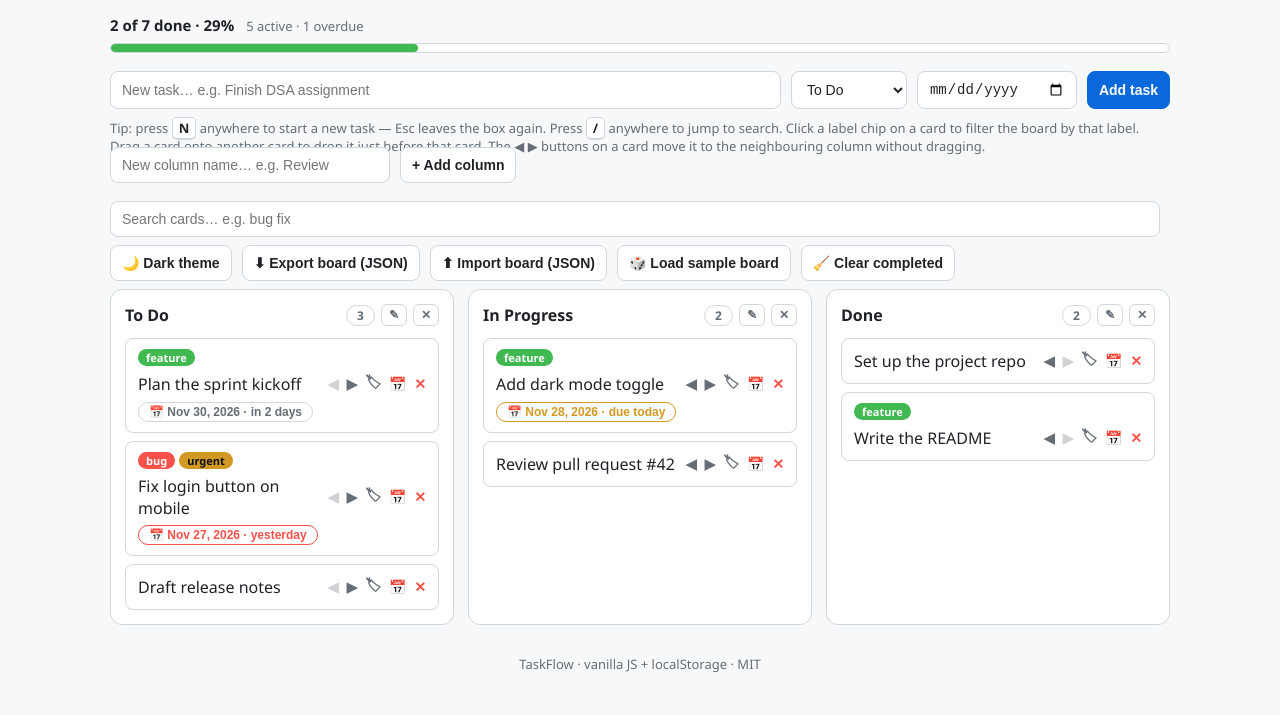
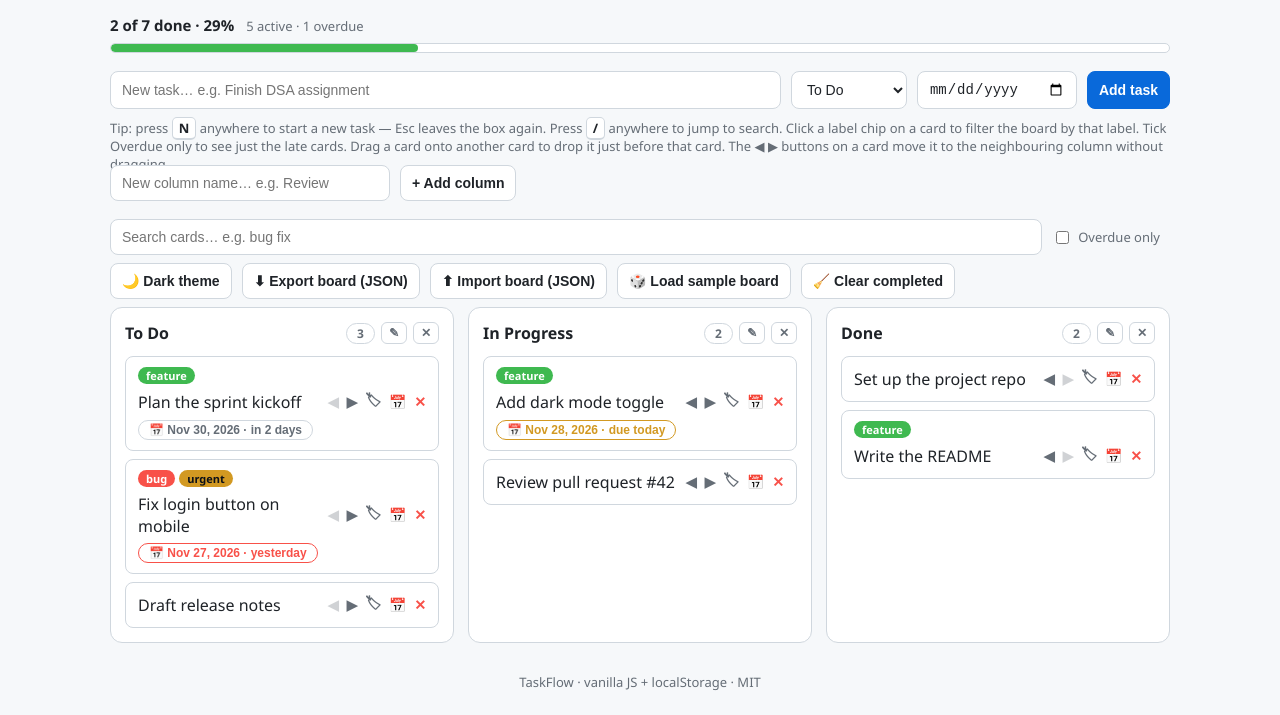
Before and after one commit to azhruu/taskflow, a plain HTML site: page index.html in a window 1280 px wide. Both pictures are taken after a click on the button "🎲 Load sample board". Shown: the part 148-863 px from the top of the page. Drawn offline with Linux system fonts and the light colour scheme.

Commit message:
feat: overdue-only filter next to search
An 'Overdue only' checkbox shows just the cards past their due date,
combining with the text search; cards already in Done are finished,
not late, so they never match. Column counts and the status line follow
the filter.

```diff
--- a/app.js
+++ b/app.js
@@ -14,6 +14,7 @@ const LABELS = {
 let openLabelFor = null; // id of the card whose label menu is open, null = none
 let openDueFor = null; // id of the card whose due-date editor is open, null = none
 let searchQuery = ""; // live card filter text, "" = show every card
+let overdueOnly = false; // show only cards past their due date (not in Done)
 
 /*
  * Theme: a saved choice wins; otherwise follow the OS preference
@@ -150,8 +151,16 @@ function setDue(id, due) {
   save(); render();
 }
 
-/* Search: a card matches when its title or any of its label names contains the query. */
-function matchesSearch(task, query) {
+/*
+ * Search: a card matches when its title or any of its label names contains the query.
+ * With "Overdue only" on, only cards past their due date match — cards already in
+ * the done column are finished, not late, so they never match. `colId` is the
+ * column the card sits in; the done column comes from doneColumnId().
+ */
+function matchesSearch(task, query, colId) {
+  if (overdueOnly) {
+    if (colId === doneColumnId(board) || dueStatus(task.due, new Date()) !== "overdue") return false;
+  }
   if (!query) return true;
   const hay = [task.title]
     .concat((task.labels || []).map((l) => (LABELS[l] ? LABELS[l].name : l)))
@@ -414,15 +423,18 @@ function render() {
 
   /* Live search: count matches first so the status line is exact. */
   const q = searchQuery.trim().toLowerCase();
+  const filtering = q || overdueOnly;
   let total = 0, shown = 0;
   for (const c of board.columns)
     for (const t of board.tasks[c.id]) {
       total++;
-      if (matchesSearch(t, q)) shown++;
+      if (matchesSearch(t, q, c.id)) shown++;
     }
-  $("searchCount").textContent = q
-    ? (shown ? shown + " of " + total + " card" + (total === 1 ? "" : "s")
-             : "No cards match \"" + searchQuery.trim() + "\"")
+  $("searchCount").textContent = filtering
+    ? (shown ? shown + " of " + total + " card" + (total === 1 ? "" : "s") + (overdueOnly ? " overdue" : "")
+             : overdueOnly
+               ? "No overdue cards" + (q ? " matching \"" + searchQuery.trim() + "\"" : "")
+               : "No cards match \"" + searchQuery.trim() + "\"")
     : "";
 
   for (const c of board.columns) {
@@ -432,7 +444,7 @@ function render() {
 
     const h2 = document.createElement("h2");
     /* While searching, the count shows how many of the column's cards match. */
-    const visibleInCol = board.tasks[c.id].filter((t) => matchesSearch(t, q)).length;
+    const visibleInCol = board.tasks[c.id].filter((t) => matchesSearch(t, q, c.id)).length;
     const totalInCol = board.tasks[c.id].length;
     const title = document.createElement("span");
     title.className = "col-title";
@@ -463,9 +475,9 @@ function render() {
     actions.className = "col-actions";
     const count = document.createElement("span");
     count.className = "count";
-    count.textContent = q ? visibleInCol + " of " + totalInCol : totalInCol;
-    count.title = q
-      ? visibleInCol + " of " + totalInCol + " cards match the search"
+    count.textContent = filtering ? visibleInCol + " of " + totalInCol : totalInCol;
+    count.title = filtering
+      ? visibleInCol + " of " + totalInCol + " cards match the filter"
       : totalInCol + " card" + (totalInCol === 1 ? "" : "s");
     const renameBtn = document.createElement("button");
     renameBtn.type = "button";
@@ -489,7 +501,7 @@ function render() {
     wrap.className = "cards";
     let shownInCol = 0;
     for (const t of board.tasks[c.id]) {
-      if (!matchesSearch(t, q)) continue;
+      if (!matchesSearch(t, q, c.id)) continue;
       shownInCol++;
       const el = document.createElement("div");
       el.className = "card";
@@ -694,8 +706,8 @@ function render() {
       wrap.appendChild(el);
     }
 
-    /* While searching, say so in columns where nothing matches. */
-    if (q && shownInCol === 0) {
+    /* While filtering, say so in columns where nothing matches. */
+    if (filtering && shownInCol === 0) {
       const empty = document.createElement("p");
       empty.className = "no-match";
       empty.textContent = "No matching cards";
@@ -706,7 +718,7 @@ function render() {
      * An empty column says so — a blank column looks broken and hides
      * that it is a drop target for cards dragged from elsewhere.
      */
-    if (!q && totalInCol === 0) {
+    if (!filtering && totalInCol === 0) {
       const empty = document.createElement("p");
       empty.className = "empty-col";
       empty.textContent = "No cards yet — drag one here";
@@ -749,6 +761,9 @@ $("search").addEventListener("input", () => { searchQuery = $("search").value; r
 $("search").addEventListener("keydown", (e) => {
   if (e.key === "Escape") { searchQuery = ""; $("search").value = ""; render(); }
 });
+
+/* Overdue-only filter: show just the cards past their due date. */
+$("overdueOnly").addEventListener("change", () => { overdueOnly = $("overdueOnly").checked; render(); });
 
 /*
  * Keyboard shortcut: press N anywhere except while typing in a field to
--- a/index.html
+++ b/index.html
@@ -28,7 +28,7 @@
   <input type="date" id="taskDue" title="Due date (optional)" aria-label="Due date (optional)">
   <button type="submit">Add task</button>
 </form>
-<p class="hint">Tip: press <kbd>N</kbd> anywhere to start a new task — Esc leaves the box again. Press <kbd>/</kbd> anywhere to jump to search. Click a label chip on a card to filter the board by that label. Drag a card onto another card to drop it just before that card. The ◀ ▶ buttons on a card move it to the neighbouring column without dragging.</p>
+<p class="hint">Tip: press <kbd>N</kbd> anywhere to start a new task — Esc leaves the box again. Press <kbd>/</kbd> anywhere to jump to search. Click a label chip on a card to filter the board by that label. Tick Overdue only to see just the late cards. Drag a card onto another card to drop it just before that card. The ◀ ▶ buttons on a card move it to the neighbouring column without dragging.</p>
 
 <form id="addColForm" class="addcol">
   <input id="colName" placeholder="New column name… e.g. Review" required maxlength="30">
@@ -37,6 +37,7 @@
 
 <div class="searchrow">
   <input id="search" type="search" placeholder="Search cards… e.g. bug fix" aria-label="Search cards" maxlength="80">
+  <label class="overdue-toggle"><input type="checkbox" id="overdueOnly"> Overdue only</label>
   <span id="searchCount" class="search-count" aria-live="polite"></span>
 </div>
 
--- a/style.css
+++ b/style.css
@@ -33,6 +33,8 @@ form.addcol button{background:var(--bg2);border-color:var(--border);color:var(--
 .hint{max-width:1100px;margin:-8px auto 0;padding:0 20px;color:var(--muted);font-size:13px}
 .hint kbd{background:var(--bg2);border:1px solid var(--border);border-bottom-width:2px;border-radius:5px;padding:1px 6px;font:inherit;font-weight:700;color:var(--text)}
 .searchrow input{flex:1}
+.overdue-toggle{display:flex;align-items:center;gap:6px;color:var(--muted);font-size:13px;white-space:nowrap;cursor:pointer}
+.searchrow .overdue-toggle input{flex:none;min-width:0}
 .search-count{color:var(--muted);font-size:13px;white-space:nowrap}
 .toolbar{display:flex;gap:10px;flex-wrap:wrap;max-width:1100px;margin:8px auto;padding:0 20px}
 .toolbtn{background:var(--bg2);border-color:var(--border);color:var(--text)}
```
Also changed, not shown: 2 other files.
